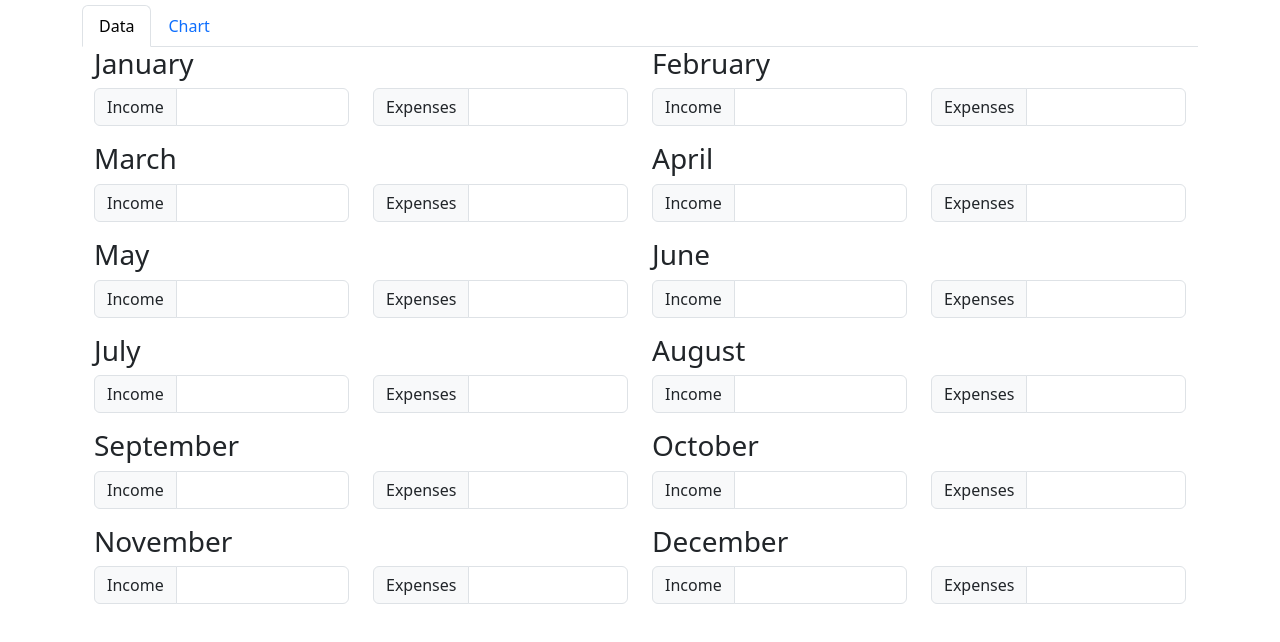
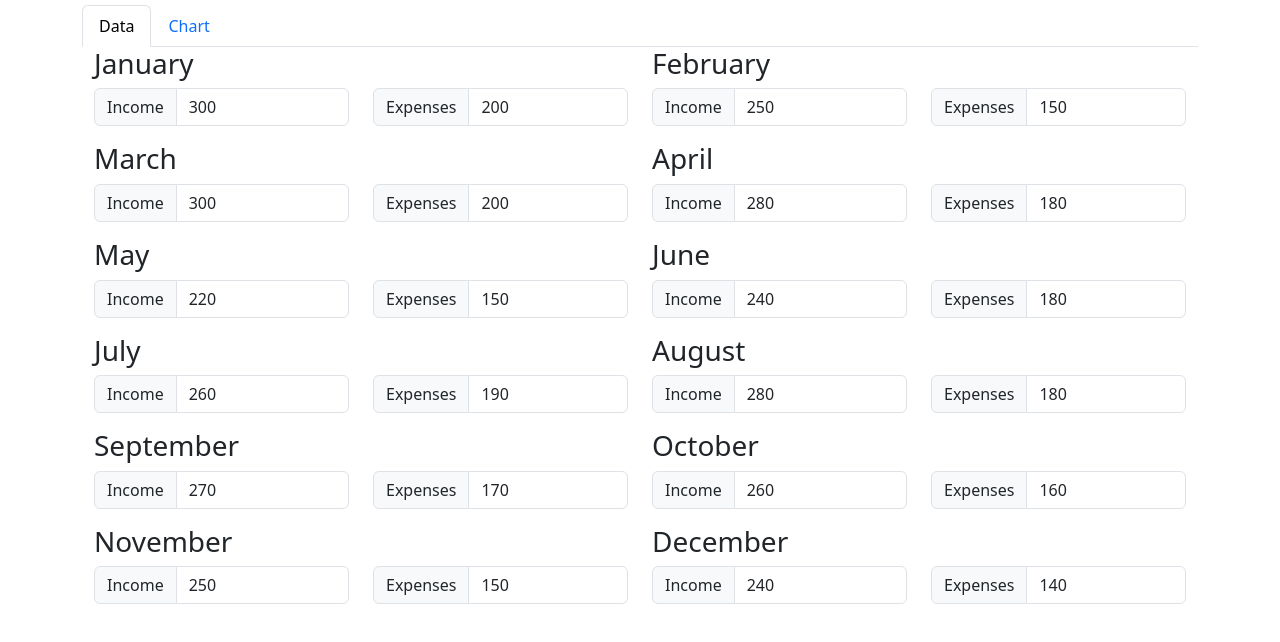
Before and after one commit to a-lysenko/ducks2dare, a website: page index.html in a window 1280 px wide. Shown: the part 252-894 px from the top of the page. Drawn offline with nearby package versions, Linux system fonts and the light colour scheme.

Commit message:
Set default values for income and expenses inputs in monthly budget form (AI powered)

```diff
--- a/index.html
+++ b/index.html
@@ -44,14 +44,14 @@
                     <div class="input-group mb-3">
                       <span class="input-group-text" id="january-income-label">Income</span>
                       <input type="text" class="form-control" id="january-income"
-                        aria-describedby="january-income-label">
+                        aria-describedby="january-income-label" value="300">
                     </div>
                   </div>
                   <div class="col-6">
                     <div class="input-group mb-3">
                       <span class="input-group-text" id="january-expenses-label">Expenses</span>
                       <input type="text" class="form-control" id="january-expenses"
-                        aria-describedby="january-expenses-label">
+                        aria-describedby="january-expenses-label" value="200">
                     </div>
                   </div>
                 </div>
@@ -64,14 +64,14 @@
                     <div class="input-group mb-3">
                       <span class="input-group-text" id="february-income-label">Income</span>
                       <input type="text" class="form-control" id="february-income"
-                        aria-describedby="february-income-label">
+                        aria-describedby="february-income-label" value="250">
                     </div>
                   </div>
                   <div class="col-6">
                     <div class="input-group mb-3">
                       <span class="input-group-text" id="february-expenses-label">Expenses</span>
                       <input type="text" class="form-control" id="february-expenses"
-                        aria-describedby="february-expenses-label">
+                        aria-describedby="february-expenses-label" value="150">
                     </div>
                   </div>
                 </div>
@@ -86,14 +86,14 @@
                     <div class="input-group mb-3">
                       <span class="input-group-text" id="march-income-label">Income</span>
                       <input type="text" class="form-control" id="march-income"
-                        aria-describedby="march-income-label">
+                        aria-describedby="march-income-label" value="300">
                     </div>
                   </div>
                   <div class="col-6">
                     <div class="input-group mb-3">
                       <span class="input-group-text" id="march-expenses-label">Expenses</span>
                       <input type="text" class="form-control" id="march-expenses"
-                        aria-describedby="march-expenses-label">
+                        aria-describedby="march-expenses-label" value="200">
                     </div>
                   </div>
                 </div>
@@ -106,14 +106,14 @@
                     <div class="input-group mb-3">
                       <span class="input-group-text" id="april-income-label">Income</span>
                       <input type="text" class="form-control" id="april-income"
-                        aria-describedby="april-income-label">
+                        aria-describedby="april-income-label" value="280">
                     </div>
                   </div>
                   <div class="col-6">
                     <div class="input-group mb-3">
                       <span class="input-group-text" id="april-expenses-label">Expenses</span>
                       <input type="text" class="form-control" id="april-expenses"
-                        aria-describedby="april-expenses-label">
+                        aria-describedby="april-expenses-label" value="180">
                     </div>
                   </div>
                 </div>
@@ -128,14 +128,14 @@
                     <div class="input-group mb-3">
                       <span class="input-group-text" id="may-income-label">Income</span>
                       <input type="text" class="form-control" id="may-income"
-                        aria-describedby="may-income-label">
+                        aria-describedby="may-income-label" value="220">
                     </div>
                   </div>
                   <div class="col-6">
                     <div class="input-group mb-3">
                       <span class="input-group-text" id="may-expenses-label">Expenses</span>
                       <input type="text" class="form-control" id="may-expenses"
-                        aria-describedby="may-expenses-label">
+                        aria-describedby="may-expenses-label" value="150">
                     </div>
                   </div>
                 </div>
@@ -148,14 +148,14 @@
                     <div class="input-group mb-3">
                       <span class="input-group-text" id="june-income-label">Income</span>
                       <input type="text" class="form-control" id="june-income"
-                        aria-describedby="june-income-label">
+                        aria-describedby="june-income-label" value="240">
                     </div>
                   </div>
                   <div class="col-6">
                     <div class="input-group mb-3">
                       <span class="input-group-text" id="june-expenses-label">Expenses</span>
                       <input type="text" class="form-control" id="june-expenses"
-                        aria-describedby="june-expenses-label">
+                        aria-describedby="june-expenses-label" value="180">
                     </div>
                   </div>
                 </div>
@@ -170,14 +170,14 @@
                     <div class="input-group mb-3">
                       <span class="input-group-text" id="july-income-label">Income</span>
                       <input type="text" class="form-control" id="july-income"
-                        aria-describedby="july-income-label">
+                        aria-describedby="july-income-label" value="260">
                     </div>
                   </div>
                   <div class="col-6">
                     <div class="input-group mb-3">
                       <span class="input-group-text" id="july-expenses-label">Expenses</span>
                       <input type="text" class="form-control" id="july-expenses"
-                        aria-describedby="july-expenses-label">
+                        aria-describedby="july-expenses-label" value="190">
                     </div>
                   </div>
                 </div>
@@ -190,14 +190,14 @@
                     <div class="input-group mb-3">
                       <span class="input-group-text" id="august-income-label">Income</span>
                       <input type="text" class="form-control" id="august-income"
-                        aria-describedby="august-income-label">
+                        aria-describedby="august-income-label" value="280">
                     </div>
                   </div>
                   <div class="col-6">
                     <div class="input-group mb-3">
                       <span class="input-group-text" id="august-expenses-label">Expenses</span>
                       <input type="text" class="form-control" id="august-expenses"
-                        aria-describedby="august-expenses-label">
+                        aria-describedby="august-expenses-label" value="180">
                     </div>
                   </div>
                 </div>
@@ -212,14 +212,14 @@
                     <div class="input-group mb-3">
                       <span class="input-group-text" id="september-income-label">Income</span>
                       <input type="text" class="form-control" id="september-income"
-                        aria-describedby="september-income-label">
+                        aria-describedby="september-income-label" value="270">
                     </div>
                   </div>
                   <div class="col-6">
                     <div class="input-group mb-3">
                       <span class="input-group-text" id="september-expenses-label">Expenses</span>
                       <input type="text" class="form-control" id="september-expenses"
-                        aria-describedby="september-expenses-label">
+                        aria-describedby="september-expenses-label" value="170">
                     </div>
                   </div>
                 </div>
@@ -232,14 +232,14 @@
                     <div class="input-group mb-3">
                       <span class="input-group-text" id="october-income-label">Income</span>
                       <input type="text" class="form-control" id="october-income"
-                        aria-describedby="october-income-label">
+                        aria-describedby="october-income-label" value="260">
                     </div>
                   </div>
                   <div class="col-6">
                     <div class="input-group mb-3">
                       <span class="input-group-text" id="october-expenses-label">Expenses</span>
                       <input type="text" class="form-control" id="october-expenses"
-                        aria-describedby="october-expenses-label">
+                        aria-describedby="october-expenses-label" value="160">
                     </div>
                   </div>
                 </div>
@@ -254,14 +254,14 @@
                     <div class="input-group mb-3">
                       <span class="input-group-text" id="november-income-label">Income</span>
                       <input type="text" class="form-control" id="november-income"
-                        aria-describedby="november-income-label">
+                        aria-describedby="november-income-label" value="250">
                     </div>
                   </div>
                   <div class="col-6">
                     <div class="input-group mb-3">
                       <span class="input-group-text" id="november-expenses-label">Expenses</span>
                       <input type="text" class="form-control" id="november-expenses"
-                        aria-describedby="november-expenses-label">
+                        aria-describedby="november-expenses-label" value="150">
                     </div>
                   </div>
                 </div>
@@ -274,14 +274,14 @@
                     <div class="input-group mb-3">
                       <span class="input-group-text" id="december-income-label">Income</span>
                       <input type="text" class="form-control" id="december-income"
-                        aria-describedby="december-income-label">
+                        aria-describedby="december-income-label" value="240">
                     </div>
                   </div>
                   <div class="col-6">
                     <div class="input-group mb-3">
                       <span class="input-group-text" id="december-expenses-label">Expenses</span>
                       <input type="text" class="form-control" id="december-expenses"
-                        aria-describedby="december-expenses-label">
+                        aria-describedby="december-expenses-label" value="140">
                     </div>
                   </div>
                 </div>
```
